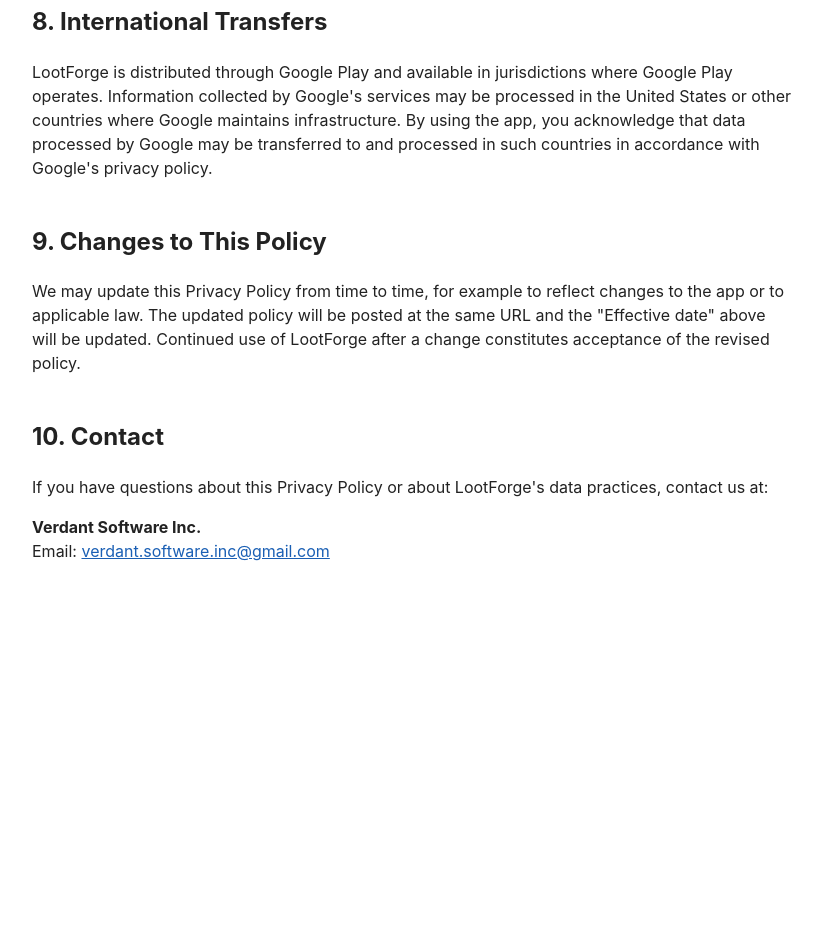
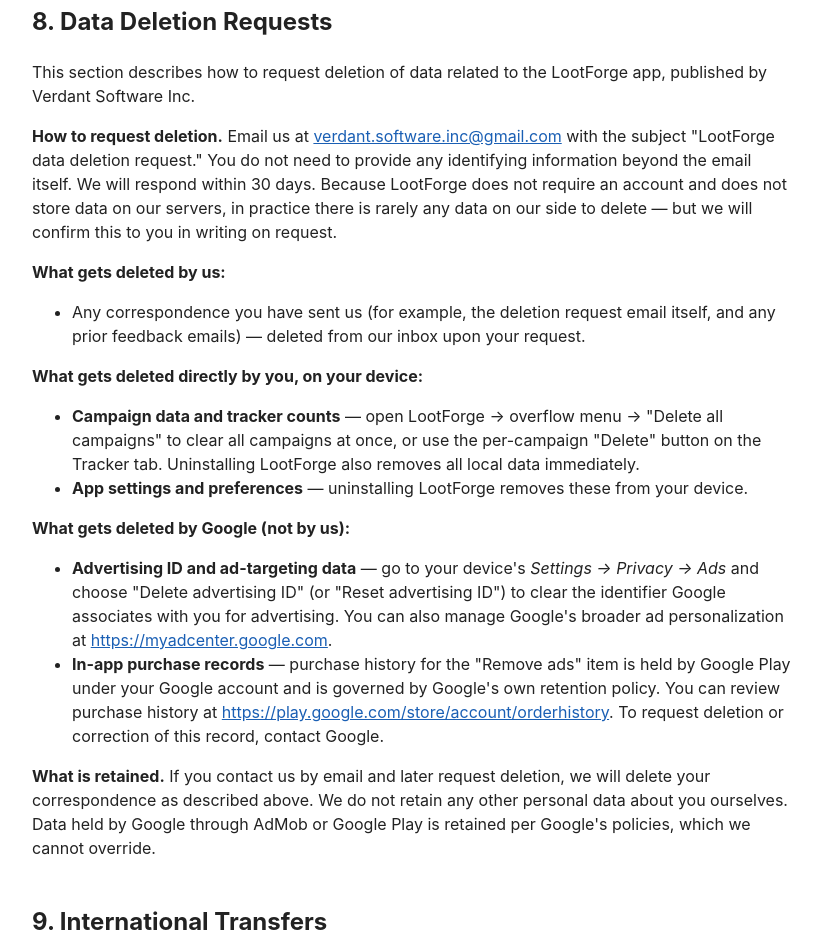
Before and after one commit to verdantsoftware/LootForge, a plain HTML site: page index.html in a window 1280 px wide. Shown: the part 2600-3543 px from the top of the page, without its empty margins (228-1050 px from the left). Before the commit the page ends 3195 px from the top, so only its background shows below. Drawn offline with Linux system fonts and the light colour scheme.

Commit message:
Update index.html

```diff
--- a/index.html
+++ b/index.html
@@ -57,13 +57,36 @@
 <h2>7. Data Retention</h2>
 <p>All in-app data (campaigns, tracker counts, settings) is retained on your device until you delete it within the app or uninstall LootForge, at which point it is removed by Android. We retain no copy of it ourselves. Data collected by Google through AdMob or Google Play is retained per Google's own data-retention policies.</p>
 
-<h2>8. International Transfers</h2>
+<h2 id="data-deletion">8. Data Deletion Requests</h2>
+<p>This section describes how to request deletion of data related to the LootForge app, published by Verdant Software Inc.</p>
+
+<p><strong>How to request deletion.</strong> Email us at <a href="mailto:verdant.software.inc@gmail.com?subject=LootForge%20data%20deletion%20request">verdant.software.inc@gmail.com</a> with the subject "LootForge data deletion request." You do not need to provide any identifying information beyond the email itself. We will respond within 30 days. Because LootForge does not require an account and does not store data on our servers, in practice there is rarely any data on our side to delete — but we will confirm this to you in writing on request.</p>
+
+<p><strong>What gets deleted by us:</strong></p>
+<ul>
+  <li>Any correspondence you have sent us (for example, the deletion request email itself, and any prior feedback emails) — deleted from our inbox upon your request.</li>
+</ul>
+
+<p><strong>What gets deleted directly by you, on your device:</strong></p>
+<ul>
+  <li><strong>Campaign data and tracker counts</strong> — open LootForge → overflow menu → "Delete all campaigns" to clear all campaigns at once, or use the per-campaign "Delete" button on the Tracker tab. Uninstalling LootForge also removes all local data immediately.</li>
+  <li><strong>App settings and preferences</strong> — uninstalling LootForge removes these from your device.</li>
+</ul>
+
+<p><strong>What gets deleted by Google (not by us):</strong></p>
+<ul>
+  <li><strong>Advertising ID and ad-targeting data</strong> — go to your device's <em>Settings &rarr; Privacy &rarr; Ads</em> and choose "Delete advertising ID" (or "Reset advertising ID") to clear the identifier Google associates with you for advertising. You can also manage Google's broader ad personalization at <a href="https://myadcenter.google.com">https://myadcenter.google.com</a>.</li>
+  <li><strong>In-app purchase records</strong> — purchase history for the "Remove ads" item is held by Google Play under your Google account and is governed by Google's own retention policy. You can review purchase history at <a href="https://play.google.com/store/account/orderhistory">https://play.google.com/store/account/orderhistory</a>. To request deletion or correction of this record, contact Google.</li>
+</ul>
+
+<p><strong>What is retained.</strong> If you contact us by email and later request deletion, we will delete your correspondence as described above. We do not retain any other personal data about you ourselves. Data held by Google through AdMob or Google Play is retained per Google's policies, which we cannot override.</p>
+<h2>9. International Transfers</h2>
 <p>LootForge is distributed through Google Play and available in jurisdictions where Google Play operates. Information collected by Google's services may be processed in the United States or other countries where Google maintains infrastructure. By using the app, you acknowledge that data processed by Google may be transferred to and processed in such countries in accordance with Google's privacy policy.</p>
 
-<h2>9. Changes to This Policy</h2>
+<h2>10. Changes to This Policy</h2>
 <p>We may update this Privacy Policy from time to time, for example to reflect changes to the app or to applicable law. The updated policy will be posted at the same URL and the "Effective date" above will be updated. Continued use of LootForge after a change constitutes acceptance of the revised policy.</p>
 
-<h2>10. Contact</h2>
+<h2>11. Contact</h2>
 <p>If you have questions about this Privacy Policy or about LootForge's data practices, contact us at:</p>
 <p><strong>Verdant Software Inc.</strong><br>
 Email: <a href="mailto:verdant.software.inc@gmail.com">verdant.software.inc@gmail.com</a></p>
```
